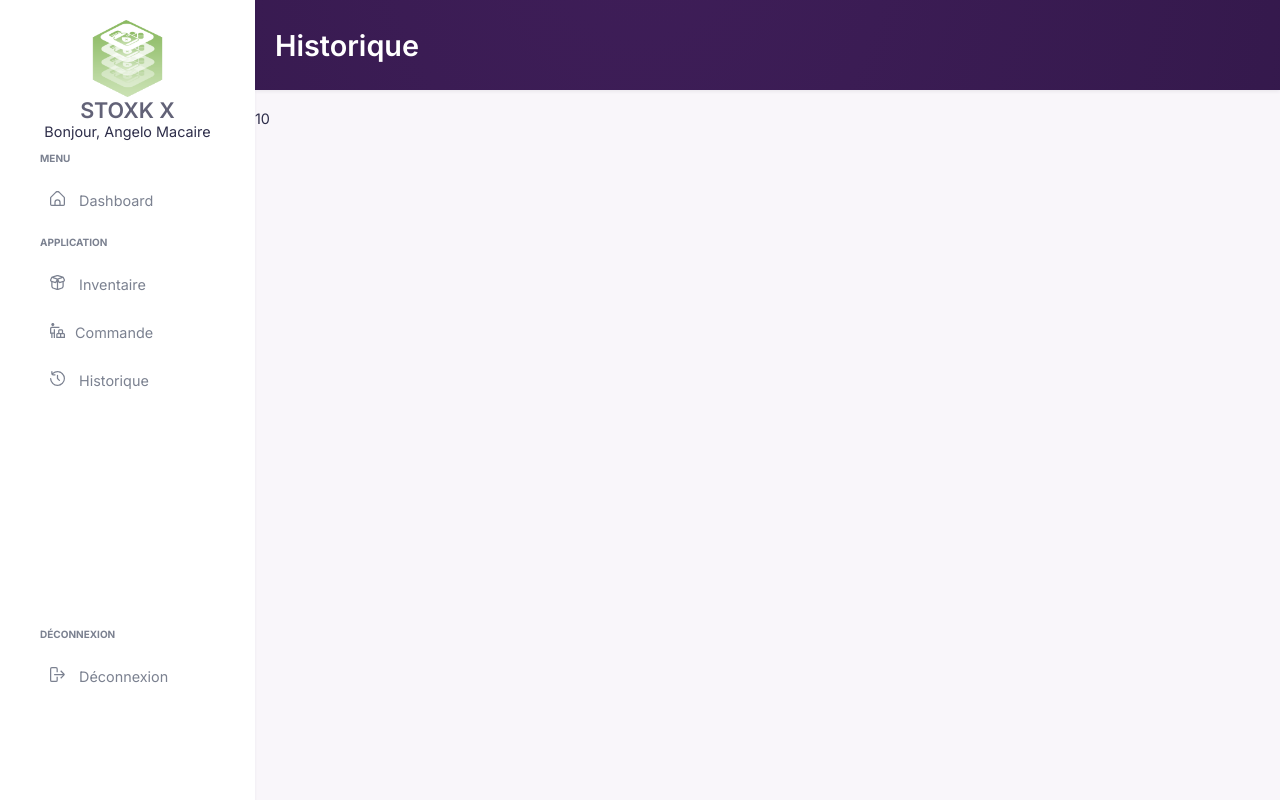
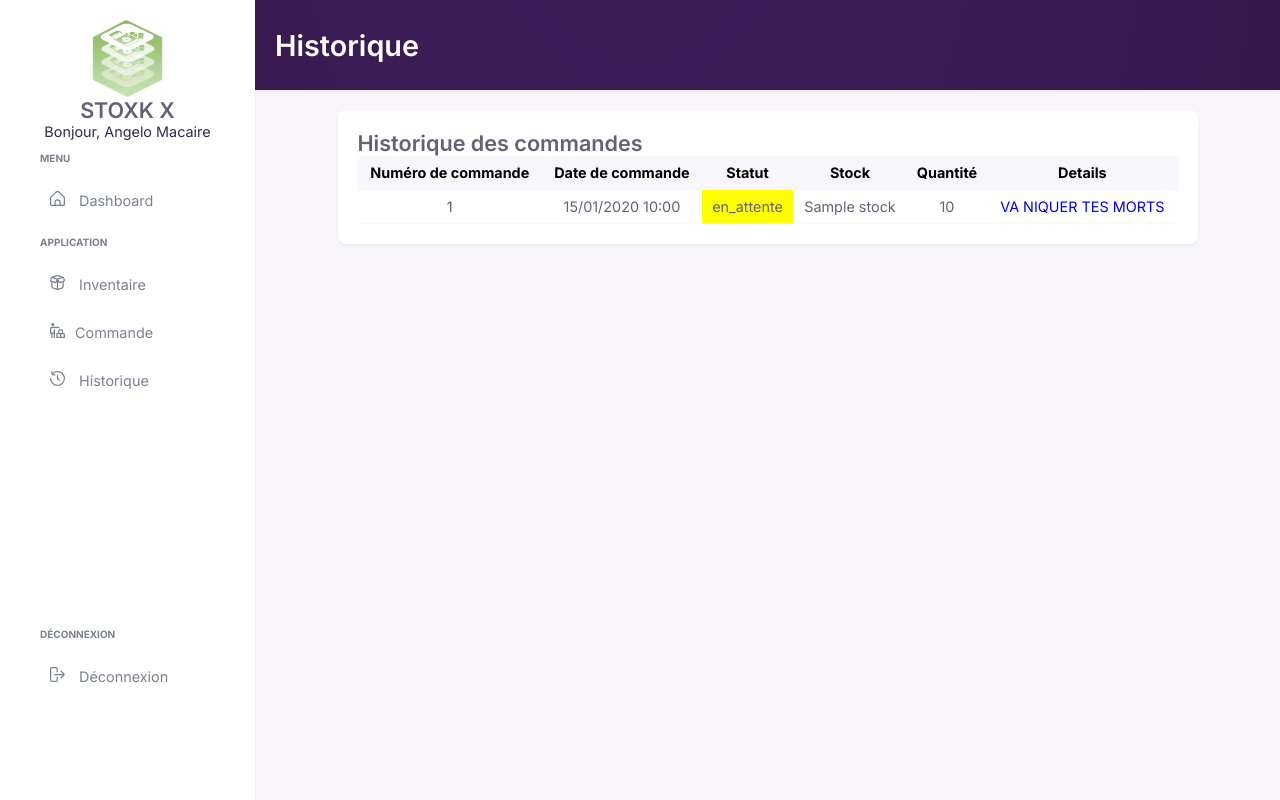
Before and after one commit to miligen2/StockX, a PHP site: page /Vues/v_listeCommande.php?titre=Historique in a window 1280 px wide. Run offline with PHP 8.4, Linux system fonts and the light colour scheme; a user stored in the database is signed in; tables that the repository leaves empty hold one stand-in row (values such as "Sample post").

Commit message:
avancement historique

```diff
--- /dev/null
+++ b/CSS/commande.css
@@ -0,0 +1,11 @@
+.invalidee {
+    background-color: red !important;
+}
+
+.en-attente {
+    background-color: yellow !important;
+}
+
+.accepte {
+    background-color: lightgreen !important;
+}
--- a/Controleur/commandes.php
+++ b/Controleur/commandes.php
@@ -43,6 +43,23 @@ $db = new Database();
 
     }
 
+    public function getHistoriqueCommandes() {
+        global $db;
+
+        // Requête SQL pour récupérer l'historique des commandes avec les détails
+        $req = "SELECT c.id_commande, c.date_commande, c.statut, dc.id_stock, dc.quantite, s.nom AS nom_stock
+                FROM commandes c
+                INNER JOIN details_commande dc ON c.id_commande = dc.id_commande
+                INNER JOIN stocks s ON dc.id_stock = s.id_stock
+                ORDER BY c.date_commande DESC";
+
+        // Exécutez la requête
+        $db->query($req);
+
+        // Retournez les résultats de la requête
+        return $db->resultSet();
+    }
+
 
 
  }
--- a/Controleur/stock.php
+++ b/Controleur/stock.php
@@ -27,6 +27,7 @@ class Stock{
     public function createStock($nom, $description, $qt_disp, $type) {
         global $db;
         try{
+        $error = false;
         $req = "INSERT INTO stocks (nom, description, quantite_disponible, type) VALUES (:nom, :description, :qt_disp, :type);";
         $db->query($req);
         $db->bind(':nom', $nom);
@@ -36,7 +37,9 @@ class Stock{
         $db->execute();
         }catch (Exception $e) {
             echo $e->getMessage();
+            $error = true;
         }
+        return $error;
 
     }
     public function updateStock($id, $nom, $description, $qt_disp, $type) {
--- a/Vues/modeles/v_entete.php
+++ b/Vues/modeles/v_entete.php
@@ -7,6 +7,7 @@
     <link rel="stylesheet" href="../CSS/stock.css">
     <link rel="stylesheet" href="../CSS/index.css">
     <link rel="stylesheet" href="../CSS/dasboard.css">
+    <link rel="stylesheet" href="../CSS/commande.css">
     <link rel="shortcut icon" href="images/favicone/LogoStockX.ico" type="image/x-icon">
     <meta name="viewport" content="width=device-width, initial-scale=1.0">
     <title>Intranet du laboratoire Galaxy-Swiss Bourdin</title>
--- a/Vues/modeles/v_header.php
+++ b/Vues/modeles/v_header.php
@@ -55,7 +55,7 @@ if (isset($_SESSION["prenom"]) && isset($_SESSION["nom"])) {
                 ?>
                 <div class="itemList">
                     <li>
-                        <a href="../Vues/v_commande.php?titre=Historique">
+                        <a href="../Vues/v_listeCommande.php?titre=Historique">
                             <svg xmlns="http://www.w3.org/2000/svg" id="Filled" viewBox="0 0 24 24" width="15"><path d="M12,0A11.972,11.972,0,0,0,4,3.073V1A1,1,0,0,0,2,1V4A3,3,0,0,0,5,7H8A1,1,0,0,0,8,5H5a.854.854,0,0,1-.1-.021A9.987,9.987,0,1,1,2,12a1,1,0,0,0-2,0A12,12,0,1,0,12,0Z"/><path d="M12,6a1,1,0,0,0-1,1v5a1,1,0,0,0,.293.707l3,3a1,1,0,0,0,1.414-1.414L13,11.586V7A1,1,0,0,0,12,6Z"/></svg>
                            <span> Historique</span>
                         </a>
--- a/Vues/v_listeCommande.php
+++ b/Vues/v_listeCommande.php
@@ -1,17 +1,49 @@
 <?php
 include '../API/database.php';
+include '../Controleur/commandes.php';
+
 $db = new Database();
+$commandAcces = new Commande();
+$historiqueCommand = $commandAcces->getHistoriqueCommandes();
+
 include 'modeles/v_entete.php';
 include 'modeles/v_header.php';
 ?>
 <main>
-<?php include "modeles/v_titrePage.php" ?>
+    <?php include "modeles/v_titrePage.php" ?>
+    <div class="container">
+        <div class="contenue effet-carte">
+            <h2>Historique des commandes</h2>
+            <table>
+                <thead>
+                    <tr>
+                        <th>Numéro de commande</th>
+                        <th>Date de commande</th>
+                        <th>Statut</th>
+                        <th>Stock</th>
+                        <th>Quantité</th>
+                        <th>Details</th>
+                    </tr>
+                </thead>
+                <tbody>
+                    <?php foreach ($historiqueCommand as $command) : ?>
+                        <tr>
+                            <td><?php echo htmlspecialchars($command->id_commande); ?></td>
+                            <td><?php echo htmlspecialchars(date('d/m/Y H:i', strtotime($command->date_commande))); ?></td>
+                            <td class="<?php echo $command->statut == 'en_attente' ? 'en-attente' : ($command->statut == 'validee' ? 'validee' : ($command->statut == 'invalidee' ? 'invalidee' : '')); ?>">
+                                <?php echo htmlspecialchars($command->statut); ?>
+                            </td>
+                            <td><?php echo htmlspecialchars($command->nom_stock); ?></td>
+                            <td><?php echo htmlspecialchars($command->quantite); ?></td>
+                            <td><a href="./v_listeCommandeUpdate.php?id_commande=<?php echo $command->id_commande?>">VA NIQUER TES MORTS</a></td>
+                        </tr>
+                    <?php endforeach; ?>
+                </tbody>
+            </table>
+        </div>
+    </div>
+</main>
 
-    <?php $stocks = $db->getLesStocksId();
-    foreach($stocks as $stock){
-        echo $stock->id_stock;
-    } ?>
-</main>
 <?php
 include 'modeles/v_pied.php';
 
```
Also changed, not shown: Controleur/historique.php (added, +48 -0 lines), Vues/v_listeCommandeUpdate.php (added, +16 -0 lines).
